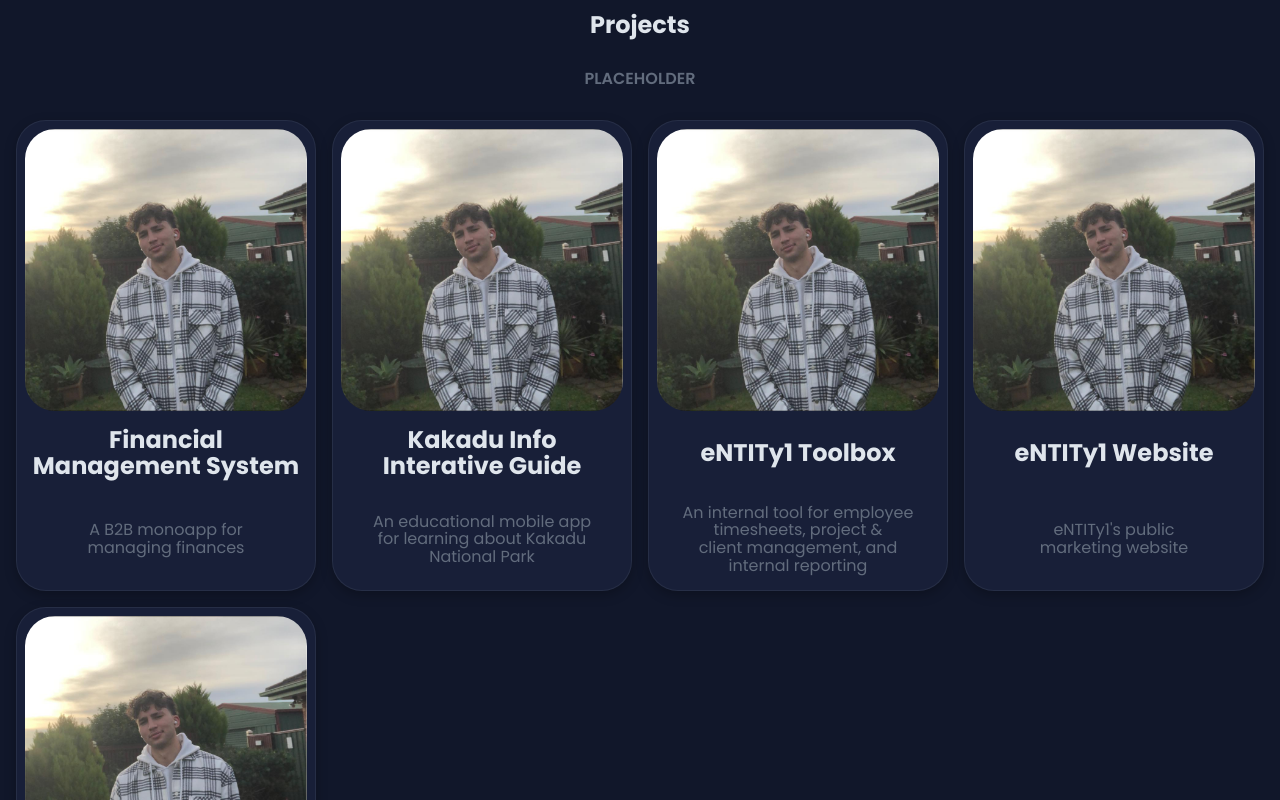
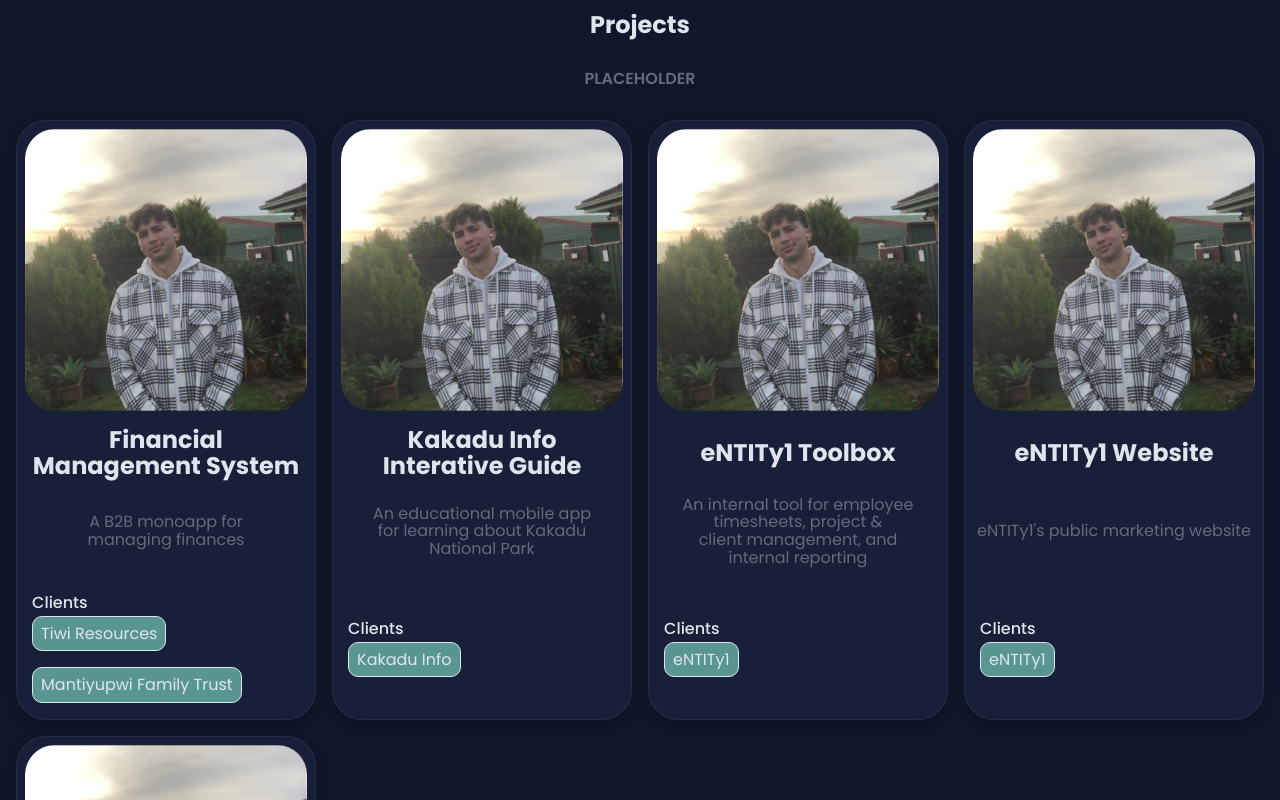
Before and after one commit to rara-ch/portfolio_website, a Next.js app: page / in a window 1280 px wide. Shown: the part 820-1620 px from the top of the page. Built offline with nearby package versions, Linux system fonts and the light colour scheme.

Commit message:
implemented a clients section in the project Card component

```diff
--- a/src/app/home/components/projects/projects.module.css
+++ b/src/app/home/components/projects/projects.module.css
@@ -12,7 +12,7 @@
     padding: var(--card-padding);
     display: grid;
     grid-template-rows: subgrid;
-    grid-row: span 3;
+    grid-row: span 4;
 
     background-color: var(--clr-card-background);
     border-radius: var(--border-radius);
@@ -20,6 +20,10 @@
     box-shadow: 0 4px 12px rgba(0, 0, 0, 0.25);
     text-align: center;
     place-items: center;
+
+    & > *:last-child {
+        margin-block: var(--card-padding);
+    }
 }
 
 .image {
@@ -28,11 +32,31 @@
     aspect-ratio: 1;
     border-radius: var(--border-radius);
 }
+
 .title {
     color: var(--clr-title);
 }
 
 .description {
     color: var(--clr-content);
-    padding: calc(1rem - var(--card-padding));
 }
+
+.clients-section {
+    width: 95%;
+    justify-items: start;
+}
+
+.clients-title {
+    font-weight: 500;
+    color: var(--clr-title);
+}
+
+.clients {
+    display: flex;
+    gap: 1rem;
+    flex-wrap: wrap;
+}
+
+.client {
+    color: var(--clr-title)
+}
--- a/src/app/home/components/projects/projects.tsx
+++ b/src/app/home/components/projects/projects.tsx
@@ -1,4 +1,5 @@
 import Image from "next/image";
+import Chip from "@/utils/components/chip";
 import Section from "@/utils/section/section";
 import styles from "./projects.module.css";
 import { type Project, projects } from "./projects_data";
@@ -7,9 +8,9 @@
   return (
     <Section title="Projects" subtitle="PLACEHOLDER">
       <div className={styles["projects-grid"]}>
-      {projects.map((project) => (
-        <Card key={project.id} project={project} />
-      ))}
+        {projects.map((project) => (
+          <Card key={project.id} project={project} />
+        ))}
       </div>
     </Section>
   );
@@ -28,6 +29,18 @@
       />
       <h2 className={styles.title}>{project.title}</h2>
       <p className={styles.description}>{project.description}</p>
+      <div className={styles["clients-section"]}>
+        <div>
+          <span className={styles["clients-title"]}>Clients</span>
+        </div>
+        <div className={styles.clients}>
+        {project.clients.map((client) => (
+          <Chip key={client}>
+            <span className={styles.client}>{client}</span>
+          </Chip>
+        ))}
+        </div>
+      </div>
     </div>
   );
 }
```
